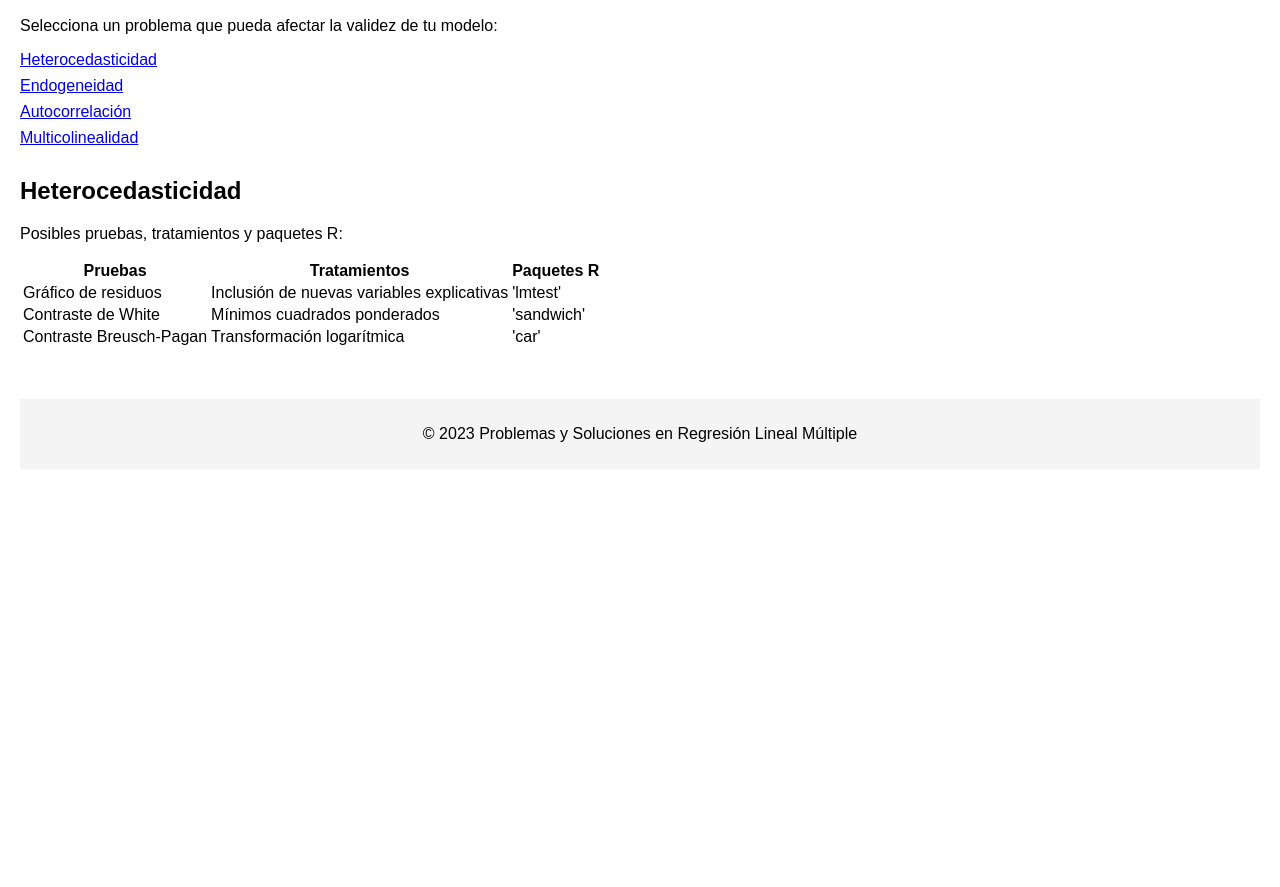
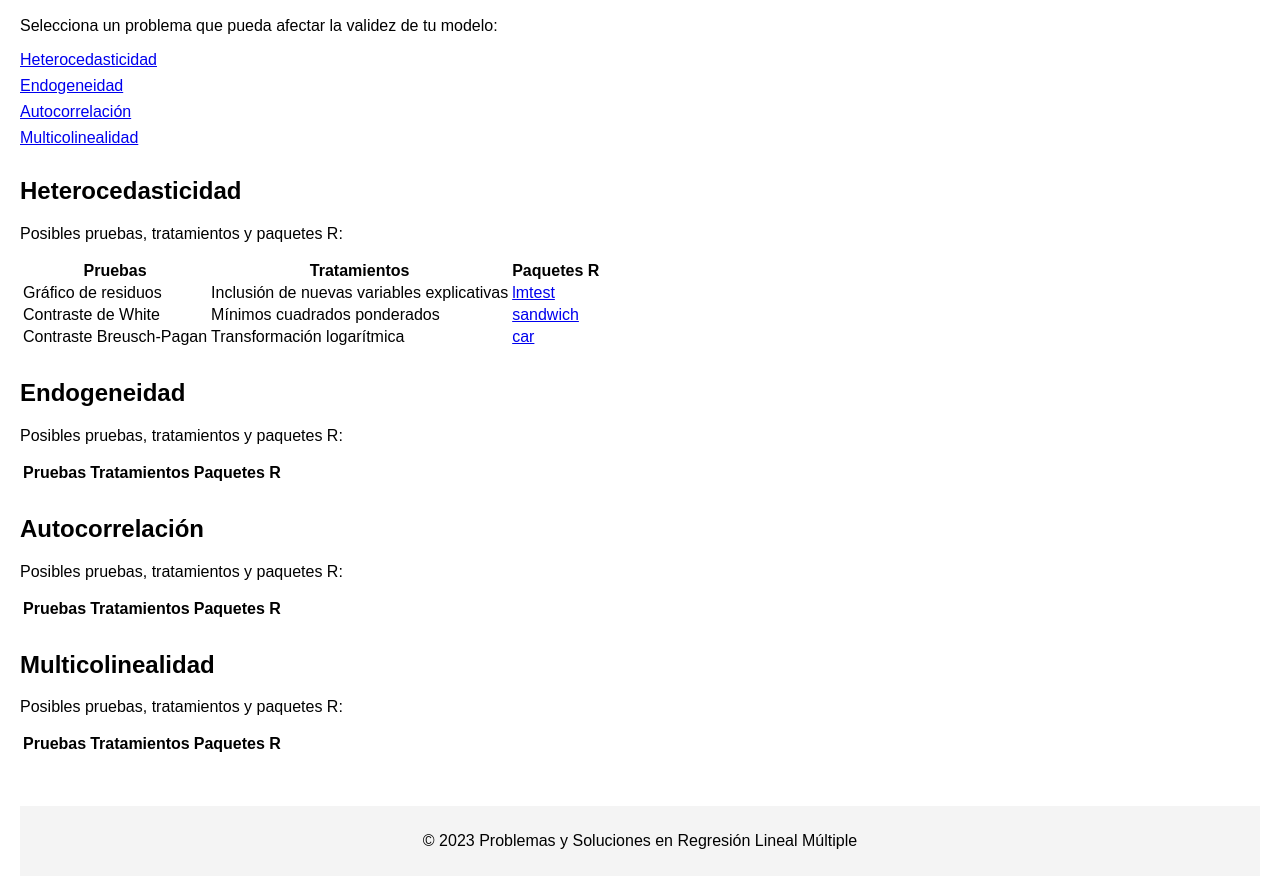
Before and after one commit to ialiendeucm/sadmer, a plain HTML site: page index.html in a window 1280 px wide. Shown: the part 111-998 px from the top of the page. Before the commit the page ends 800 px from the top, so only its background shows below. Drawn offline with Linux system fonts and the light colour scheme.

Commit message:
Update index.html

```diff
--- a/index.html
+++ b/index.html
@@ -34,22 +34,59 @@
             <tr>
                 <td>Gráfico de residuos</td>
                 <td>Inclusión de nuevas variables explicativas</td>
-                <td>'lmtest'</td>
+                <td><a href="#lmtest">lmtest</a></td>
             </tr>
             <tr>
                 <td>Contraste de White</td>
                 <td>Mínimos cuadrados ponderados</td>
-                <td>'sandwich'</td>
+                <td><a href="#sandwich">sandwich</a></td>
             </tr>
             <tr>
                 <td>Contraste Breusch-Pagan</td>
                 <td>Transformación logarítmica</td>
-                <td>'car'</td>
+                <td><a href="#car">car</a></td>
             </tr>
         </table>
     </section>
 
-    <!-- Repite la estructura para otros problemas -->
+    <section id="endogeneidad">
+        <h2>Endogeneidad</h2>
+        <p>Posibles pruebas, tratamientos y paquetes R:</p>
+        <table>
+            <tr>
+                <th>Pruebas</th>
+                <th>Tratamientos</th>
+                <th>Paquetes R</th>
+            </tr>
+            <!-- Agrega información para Endogeneidad -->
+        </table>
+    </section>
+
+    <section id="autocorrelacion">
+        <h2>Autocorrelación</h2>
+        <p>Posibles pruebas, tratamientos y paquetes R:</p>
+        <table>
+            <tr>
+                <th>Pruebas</th>
+                <th>Tratamientos</th>
+                <th>Paquetes R</th>
+            </tr>
+            <!-- Agrega información para Autocorrelación -->
+        </table>
+    </section>
+
+    <section id="multicolinealidad">
+        <h2>Multicolinealidad</h2>
+        <p>Posibles pruebas, tratamientos y paquetes R:</p>
+        <table>
+            <tr>
+                <th>Pruebas</th>
+                <th>Tratamientos</th>
+                <th>Paquetes R</th>
+            </tr>
+            <!-- Agrega información para Multicolinealidad -->
+        </table>
+    </section>
 
     <footer>
         <p>&copy; 2023 Problemas y Soluciones en Regresión Lineal Múltiple</p>
```
